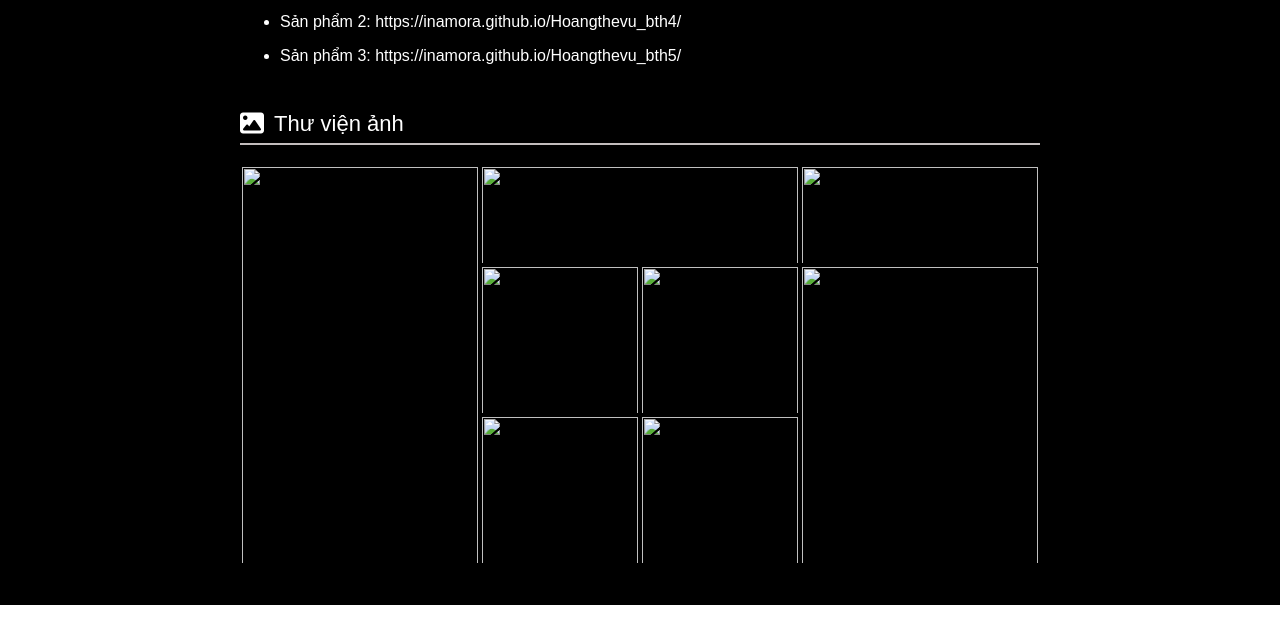
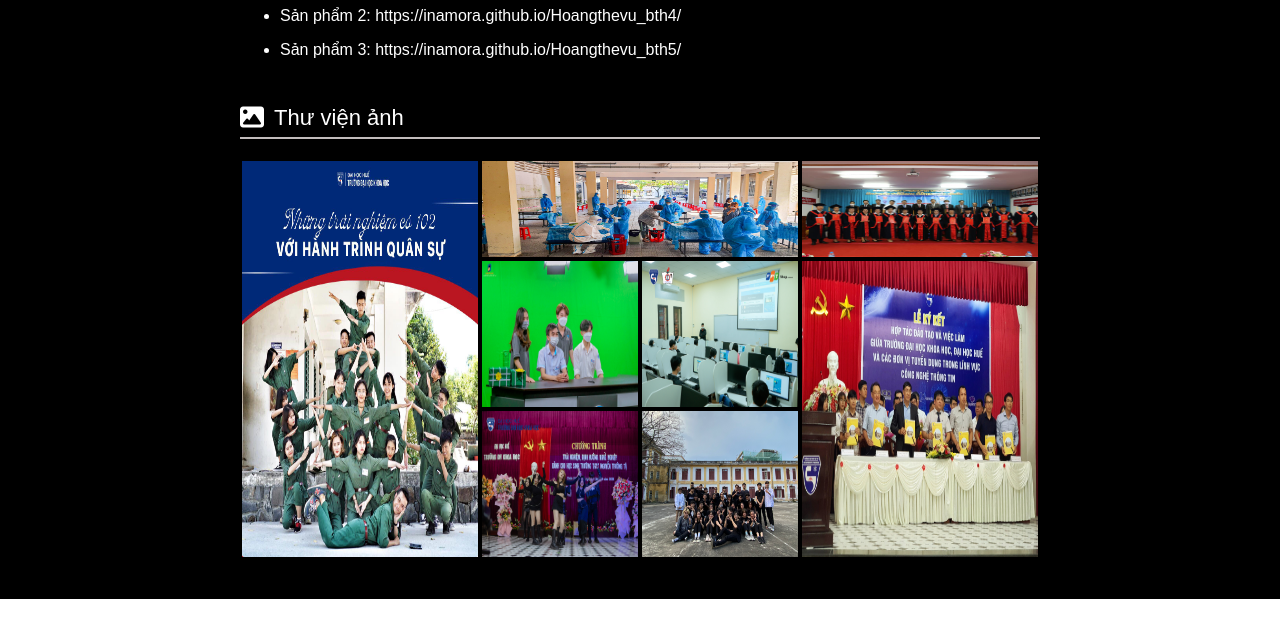
Before and after one commit to inamora/21T1020178_baithi, a plain HTML site: page index.html in a window 1280 px wide. Shown: the part 1739-2382 px from the top of the page. Drawn offline with Linux system fonts and the light colour scheme; the site is published under a folder, as on GitHub Pages, so addresses that start at the root find nothing.

Commit message:
Update index.html

```diff
--- a/index.html
+++ b/index.html
@@ -4,7 +4,7 @@
         <title></title>
         <link rel="stylesheet" href="https://cdnjs.cloudflare.com/ajax/libs/font-awesome/6.1.1/css/all.min.css">
         <link rel="stylesheet" href="site.css" />
-        <link rel="icon" type="image/x-icon" href="/logo.png">
+        <link rel="icon" type="image/x-icon" href="logo.png">
     </head>
     <body>
         <div class="main">
@@ -18,7 +18,7 @@
                 </div>
             </div>
             <div class="avt">
-                <img src="/chandungVu.png" alt="">
+                <img src="chandungVu.png" alt="">
             </div>
             <div class="content">
                 <div class="content_item">
@@ -143,35 +143,35 @@
                     </div>
                     <div class="img">
                         <div class="img1">
-                            <img src="/img1.jpg" alt="">
+                            <img src="img1.jpg" alt="">
                         </div>
                         <div class="img2">
                             <div class="img21">
-                                <img src="/img21.jpg" alt="">
+                                <img src="img21.jpg" alt="">
                             </div>
                             <div class="img22">
                                 <div class="img221">
-                                    <img src="/./img221.jpg" alt="">
+                                    <img src="img221.jpg" alt="">
                                 </div>
                                 <div class="img222">
-                                    <img src="/img222.jpg" alt="">
+                                    <img src="img222.jpg" alt="">
                                 </div>
                             </div>
                             <div class="img23">
                                 <div class="img231">
-                                    <img src="/img231.jpg" alt="">
+                                    <img src="img231.jpg" alt="">
                                 </div>
                                 <div class="img232">
-                                    <img src="/img232.jpg" alt="">
+                                    <img src="img232.jpg" alt="">
                                 </div>
                             </div>
                         </div>
                         <div class="img3">
                             <div class="img31">
-                                <img src="/img31.jpg" alt="">
+                                <img src="img31.jpg" alt="">
                             </div>
                             <div class="img32">
-                                <img src="/img32.jpg" alt="">
+                                <img src="img32.jpg" alt="">
                             </div>
                         </div>
                     </div>
```
